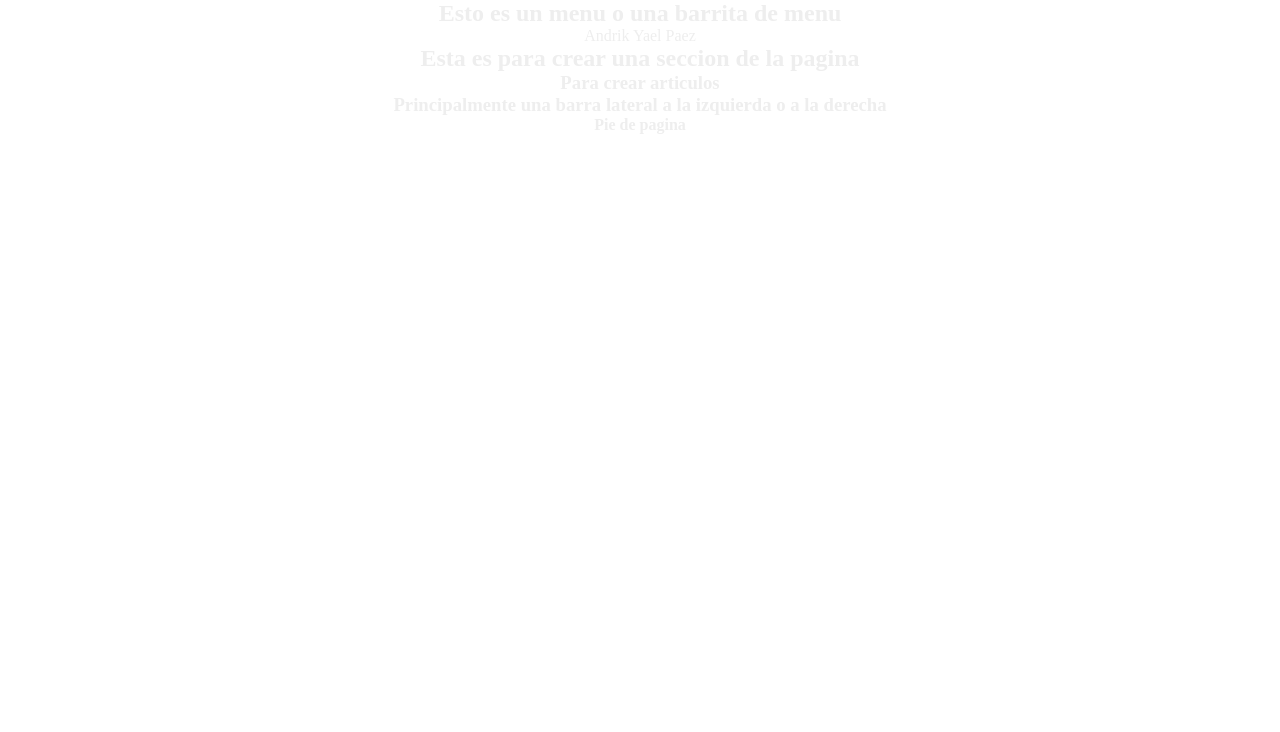
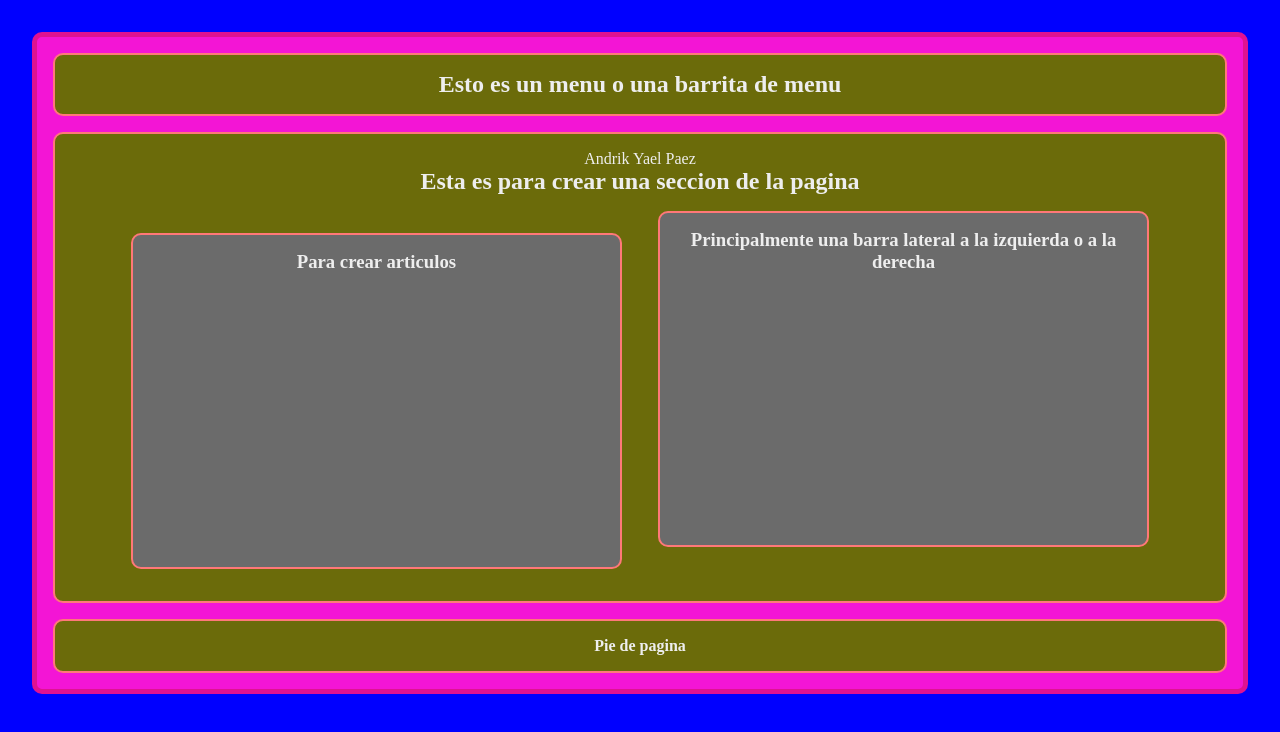
Before and after one commit to AndrikYael/4IV9-PSW-Paez-Gomez-Andrik-Yael, a plain HTML site: page Index.html in a window 1280 px wide. Drawn offline with Linux system fonts and the light colour scheme.

Commit message:
hoja de estilos

```diff
--- a/Index.html
+++ b/Index.html
@@ -29,13 +29,14 @@
                 <h3>Principalmente una barra lateral a la izquierda o a la derecha</h3>
             </aside>
 
-            <footer>
-                <h4>Pie de pagina</h4>
-            </footer>
+        </section>
 
-        </section>
+        <footer>
+            <h4>Pie de pagina</h4>
+        </footer>
 
     </div>
 
+
 </body>
 </html>
--- a/css/masterstyle.css
+++ b/css/masterstyle.css
@@ -4,3 +4,32 @@
     color: #eee;
     text-align: center;
 }
+
+html, body{
+    background-color: blue;
+}
+
+.main-container{
+    border: 5px solid rgb(224, 18, 145);
+    border-radius: 10px;
+    margin: 2rem;
+    background-color: #f315d5;
+}
+
+nav, section, footer, article, aside{
+    border: 2px solid rgb(255, 120, 120);
+    margin: 1rem;
+    border-radius: 10px;
+    padding: 1rem;
+}
+
+aside, article{
+    width: 40%;
+    display: inline-block;
+    height: 300px;
+    background-color: rgb(107, 107, 107);
+}
+
+nav, section, footer{
+    background-color: rgb(107,107,10);
+}
```
